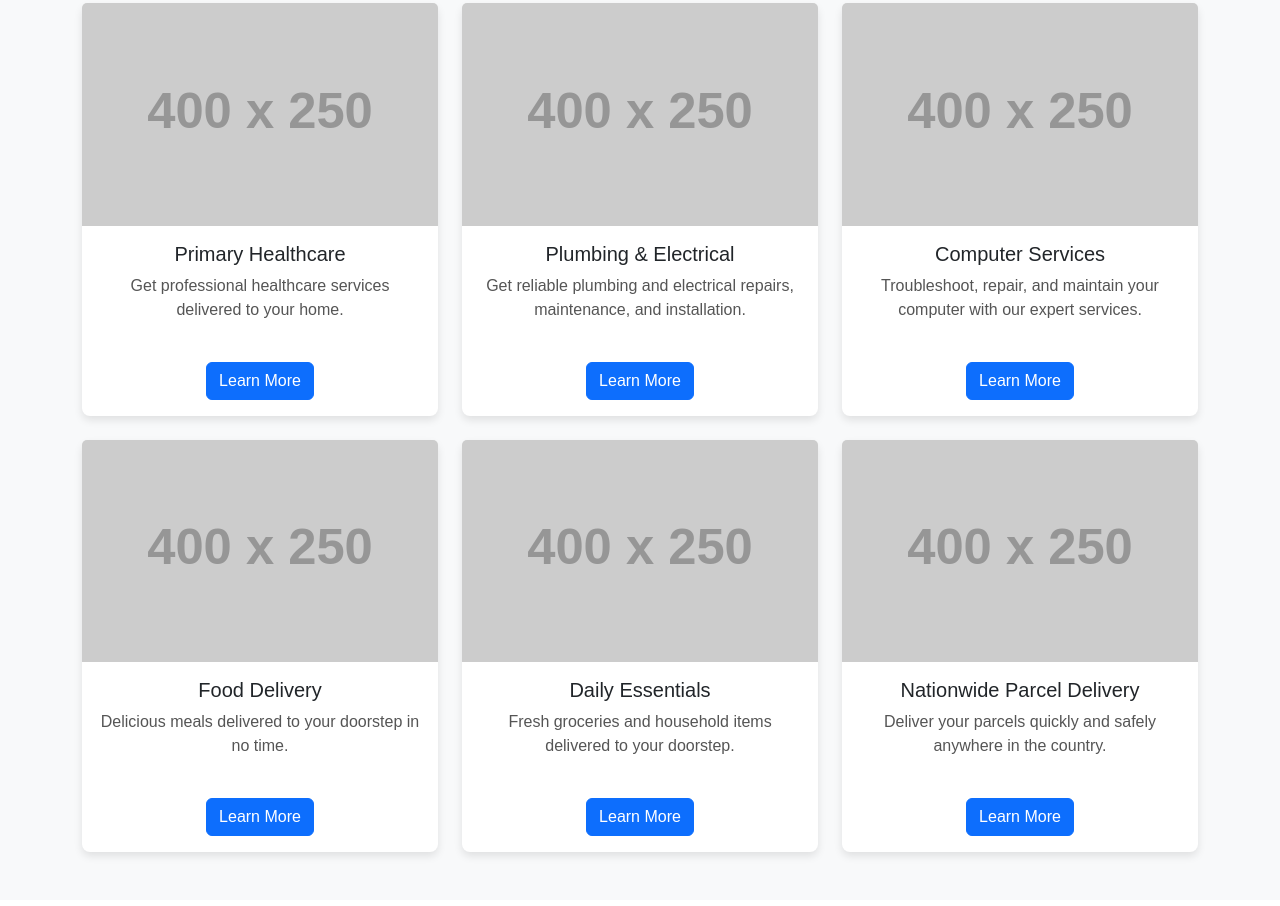
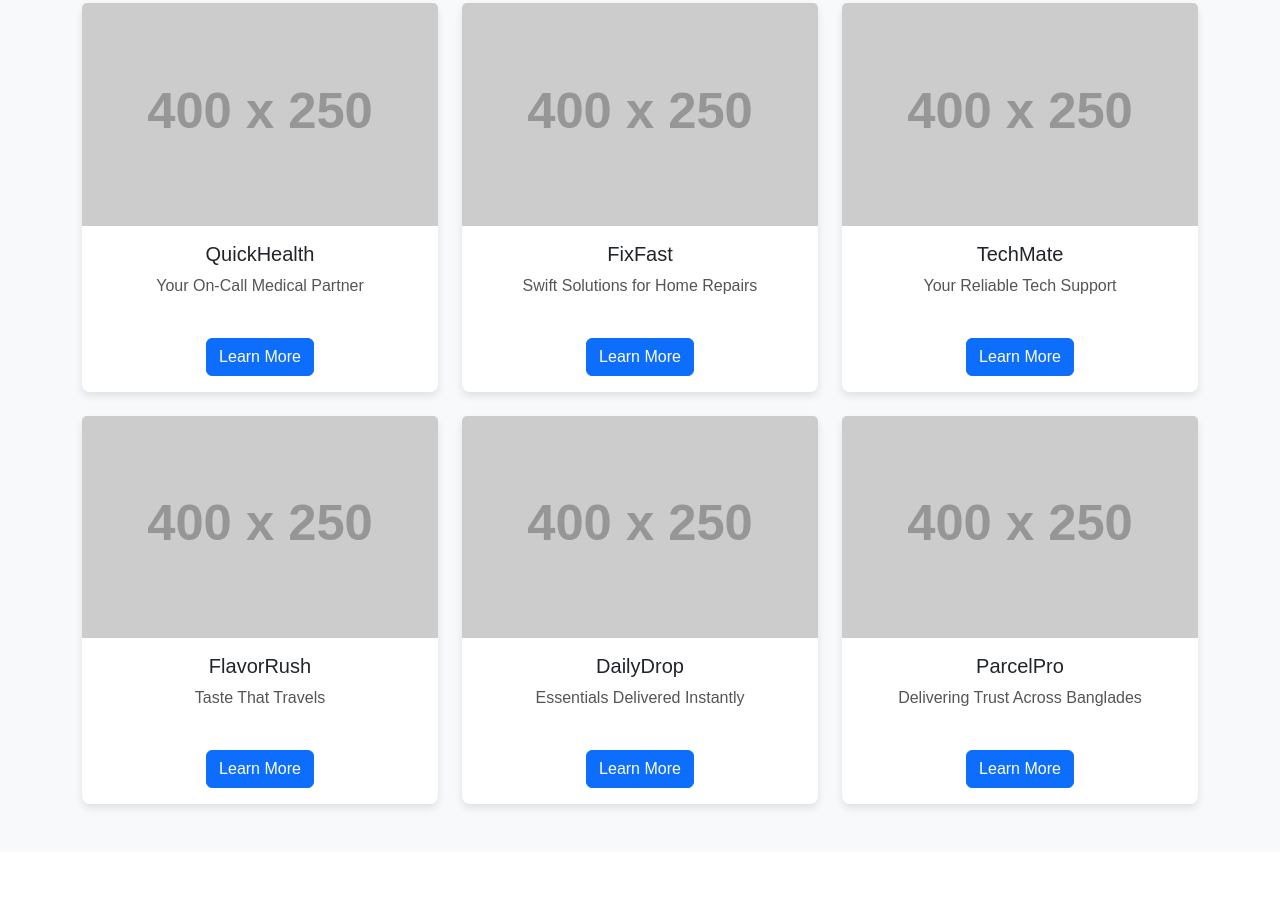
Before and after one commit to quickieagency/quickie, a plain HTML site: page index.html in a window 1280 px wide. Shown: the part 694-1600 px from the top of the page. Drawn offline with nearby package versions, Linux system fonts and the light colour scheme; placeholder pictures from the web are drawn by us.

Commit message:
index.html

```diff
--- a/index.html
+++ b/index.html
@@ -103,12 +103,12 @@
             </button>
             <div class="collapse navbar-collapse" id="navbarNav">
                 <ul class="navbar-nav ms-auto">
-                    <li class="nav-item"><a class="nav-link" href="#healthcare">Healthcare</a></li>
-                    <li class="nav-item"><a class="nav-link" href="#plumbing-electric">Repairs</a></li>
-                    <li class="nav-item"><a class="nav-link" href="#mobile-computer">Tech Support</a></li>
-                    <li class="nav-item"><a class="nav-link" href="#essentials">Essentials</a></li>
-                    <li class="nav-item"><a class="nav-link" href="#food">Food</a></li>
-                    <li class="nav-item"><a class="nav-link" href="#parcel">Parcel</a></li>
+                    <li class="nav-item"><a class="nav-link" href="#healthcare">QuickHealth</a></li>
+                    <li class="nav-item"><a class="nav-link" href="#plumbing-electric">FixFast</a></li>
+                    <li class="nav-item"><a class="nav-link" href="#mobile-computer">TechMate</a></li>
+                    <li class="nav-item"><a class="nav-link" href="#essentials">DailyDrop</a></li>
+                    <li class="nav-item"><a class="nav-link" href="#food">FlavorRush</a></li>
+                    <li class="nav-item"><a class="nav-link" href="#parcel">ParcelPro</a></li>
                     <li class="nav-item"><a class="nav-link" href="#contact">Contact</a></li>
                 </ul>
             </div>
@@ -135,8 +135,8 @@
                     <div class="card service-card h-100">
                         <img src="https://via.placeholder.com/400x250" class="card-img-top" alt="Healthcare Service">
                         <div class="card-body text-center">
-                            <h5 class="card-title">Primary Healthcare</h5>
-                            <p class="card-text">Get professional healthcare services delivered to your home.</p>
+                            <h5 class="card-title">QuickHealth</h5>
+                            <p class="card-text">Your On-Call Medical Partner</p>
                             <!-- Learn More Button -->
                             <button class="btn btn-primary" data-bs-toggle="modal" data-bs-target="#healthcareModal">Learn More</button>
                         </div>
@@ -148,8 +148,8 @@
                     <div class="card service-card h-100">
                         <img src="https://via.placeholder.com/400x250" class="card-img-top" alt="Plumbing and Electrical Service">
                         <div class="card-body text-center">
-                            <h5 class="card-title">Plumbing & Electrical</h5>
-                            <p class="card-text">Get reliable plumbing and electrical repairs, maintenance, and installation.</p>
+                            <h5 class="card-title">FixFast</h5>
+                            <p class="card-text">Swift Solutions for Home Repairs</p>
                             <!-- Learn More Button -->
                             <button class="btn btn-primary" data-bs-toggle="modal" data-bs-target="#plumbingModal">Learn More</button>
                         </div>
@@ -161,8 +161,8 @@
     <div class="card service-card h-100">
         <img src="https://via.placeholder.com/400x250" class="card-img-top" alt="Computer Service">
         <div class="card-body text-center">
-            <h5 class="card-title">Computer Services</h5>
-            <p class="card-text">Troubleshoot, repair, and maintain your computer with our expert services.</p>
+            <h5 class="card-title">TechMate</h5>
+            <p class="card-text">Your Reliable Tech Support</p>
             <!-- Learn More Button -->
             <button class="btn btn-primary" data-bs-toggle="modal" data-bs-target="#computerModal">Learn More</button>
         </div>
@@ -174,8 +174,8 @@
     <div class="card service-card h-100">
         <img src="https://via.placeholder.com/400x250" class="card-img-top" alt="Food Delivery">
         <div class="card-body text-center">
-            <h5 class="card-title">Food Delivery</h5>
-            <p class="card-text">Delicious meals delivered to your doorstep in no time.</p>
+            <h5 class="card-title">FlavorRush</h5>
+            <p class="card-text">Taste That Travels</p>
             <!-- Learn More Button -->
             <button class="btn btn-primary" data-bs-toggle="modal" data-bs-target="#foodModal">Learn More</button>
         </div>
@@ -187,8 +187,8 @@
     <div class="card service-card h-100">
         <img src="https://via.placeholder.com/400x250" class="card-img-top" alt="Daily Essentials">
         <div class="card-body text-center">
-            <h5 class="card-title">Daily Essentials</h5>
-            <p class="card-text">Fresh groceries and household items delivered to your doorstep.</p>
+            <h5 class="card-title">DailyDrop</h5>
+            <p class="card-text">Essentials Delivered Instantly</p>
             <!-- Learn More Button -->
             <button class="btn btn-primary" data-bs-toggle="modal" data-bs-target="#essentialsModal">Learn More</button>
         </div>
@@ -200,8 +200,8 @@
     <div class="card service-card h-100">
         <img src="https://via.placeholder.com/400x250" class="card-img-top" alt="Parcel Delivery">
         <div class="card-body text-center">
-            <h5 class="card-title">Nationwide Parcel Delivery</h5>
-            <p class="card-text">Deliver your parcels quickly and safely anywhere in the country.</p>
+            <h5 class="card-title">ParcelPro</h5>
+            <p class="card-text">Delivering Trust Across Banglades</p>
             <!-- Learn More Button -->
             <button class="btn btn-primary" data-bs-toggle="modal" data-bs-target="#parcelModal">Learn More</button>
         </div>
@@ -218,11 +218,11 @@
         <div class="modal-dialog">
             <div class="modal-content">
                 <div class="modal-header">
-                    <h5 class="modal-title" id="healthcareModalLabel">Primary Healthcare</h5>
+                    <h5 class="modal-title" id="healthcareModalLabel">QuickHealth</h5>
                     <button type="button" class="btn-close" data-bs-dismiss="modal" aria-label="Close"></button>
                 </div>
                 <div class="modal-body">
-                    <p>Our Primary Healthcare service offers in-home consultations with experienced doctors, nurses, and other healthcare professionals. Whether you need a routine check-up, treatment for an illness, or medical advice, we bring healthcare directly to your doorstep.</p>
+                    <p>Our QuickHealth service offers in-home consultations with experienced doctors, nurses, and other healthcare professionals. Whether you need a routine check-up, treatment for an illness, or medical advice, we bring healthcare directly to your doorstep.</p>
                     <ul>
                         <li>Doctor Consultations</li>
                         <li>Emergency Care</li>
@@ -244,11 +244,11 @@
         <div class="modal-dialog">
             <div class="modal-content">
                 <div class="modal-header">
-                    <h5 class="modal-title" id="plumbingModalLabel">Plumbing & Electrical</h5>
+                    <h5 class="modal-title" id="plumbingModalLabel">FixFast</h5>
                     <button type="button" class="btn-close" data-bs-dismiss="modal" aria-label="Close"></button>
                 </div>
                 <div class="modal-body">
-                    <p>Our Plumbing & Electrical service provides professional solutions for all your home and office needs. Whether it’s a leaking pipe or an electrical malfunction, our experienced team is ready to help.</p>
+                    <p>Our FixFast service provides professional solutions for all your home and office needs. Whether it’s a leaking pipe or an electrical malfunction, our experienced team is ready to help.</p>
                     <ul>
                         <li>Leak Repairs</li>
                         <li>Pipe Installations</li>
@@ -270,11 +270,11 @@
     <div class="modal-dialog">
         <div class="modal-content">
             <div class="modal-header">
-                <h5 class="modal-title" id="computerModalLabel">Computer Services</h5>
+                <h5 class="modal-title" id="computerModalLabel">TechMate</h5>
                 <button type="button" class="btn-close" data-bs-dismiss="modal" aria-label="Close"></button>
             </div>
             <div class="modal-body">
-                <p>Our Computer Service offers a range of solutions to keep your device running smoothly. We provide troubleshooting, repair, and maintenance services for laptops, desktops, and other computer-related issues.</p>
+                <p>Our TechMate offers a range of solutions to keep your device running smoothly. We provide troubleshooting, repair, and maintenance services for laptops, desktops, and other computer-related issues.</p>
                 <ul>
                     <li>System Optimization</li>
                     <li>Software Installation & Updates</li>
@@ -298,11 +298,11 @@
     <div class="modal-dialog">
         <div class="modal-content">
             <div class="modal-header">
-                <h5 class="modal-title" id="foodModalLabel">Food Delivery Service</h5>
+                <h5 class="modal-title" id="foodModalLabel">FlavorRush</h5>
                 <button type="button" class="btn-close" data-bs-dismiss="modal" aria-label="Close"></button>
             </div>
             <div class="modal-body">
-                <p>Craving something delicious? Our Food Delivery service brings a wide variety of meals from local restaurants straight to your doorstep. Whether it's a quick snack or a full meal, we've got you covered!</p>
+                <p>Craving something delicious? Our FlavorRush service brings a wide variety of meals from local restaurants straight to your doorstep. Whether it's a quick snack or a full meal, we've got you covered!</p>
                 <ul>
                     <li>Wide range of cuisines to choose from</li>
                     <li>Timely delivery right to your home</li>
@@ -325,11 +325,11 @@
     <div class="modal-dialog">
         <div class="modal-content">
             <div class="modal-header">
-                <h5 class="modal-title" id="essentialsModalLabel">Daily Essentials Service</h5>
+                <h5 class="modal-title" id="essentialsModalLabel">DailyDrop</h5>
                 <button type="button" class="btn-close" data-bs-dismiss="modal" aria-label="Close"></button>
             </div>
             <div class="modal-body">
-                <p>Our Daily Essentials service ensures you never run out of the basic necessities. From fresh groceries to household items, we deliver everything you need, right to your door.</p>
+                <p>Our DailyDrop service ensures you never run out of the basic necessities. From fresh groceries to household items, we deliver everything you need, right to your door.</p>
                 <ul>
                     <li>Fresh fruits and vegetables</li>
                     <li>Dairy products and bread</li>
@@ -352,11 +352,11 @@
     <div class="modal-dialog">
         <div class="modal-content">
             <div class="modal-header">
-                <h5 class="modal-title" id="parcelModalLabel">Nationwide Parcel Delivery</h5>
+                <h5 class="modal-title" id="parcelModalLabel">ParcelPro</h5>
                 <button type="button" class="btn-close" data-bs-dismiss="modal" aria-label="Close"></button>
             </div>
             <div class="modal-body">
-                <p>With our Nationwide Parcel Delivery service, sending packages across the country has never been easier. We ensure fast, reliable, and secure delivery of your items to any location.</p>
+                <p>With our ParcelPro service, sending packages across the country has never been easier. We ensure fast, reliable, and secure delivery of your items to any location.</p>
                 <ul>
                     <li>Door-to-door pickup and delivery</li>
                     <li>Real-time tracking of your parcel</li>
```
